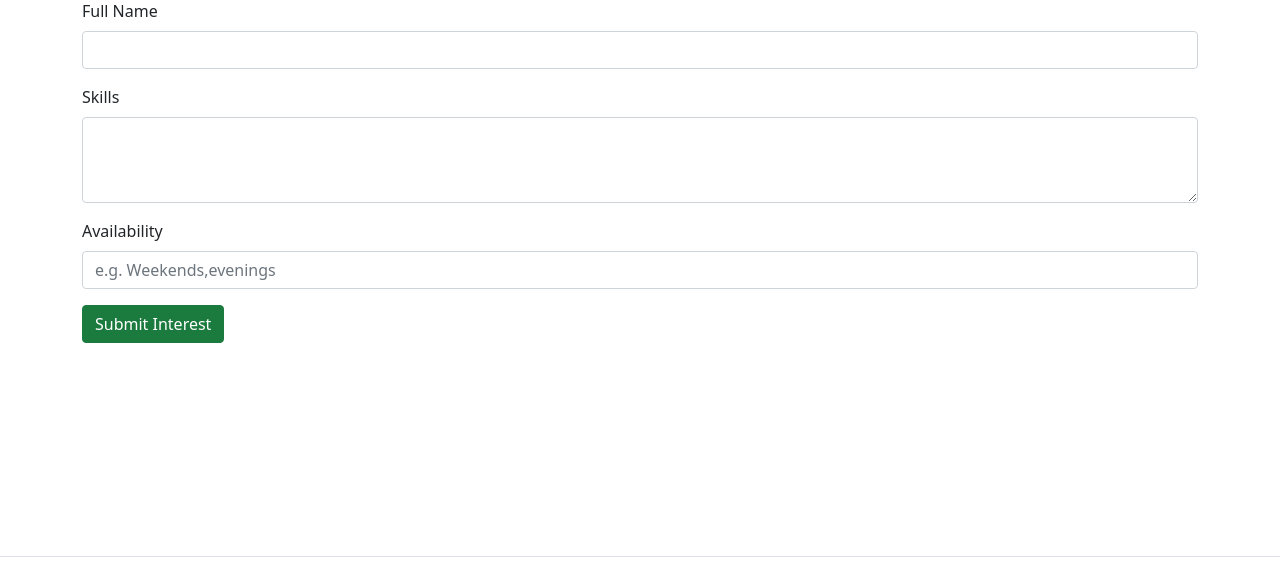
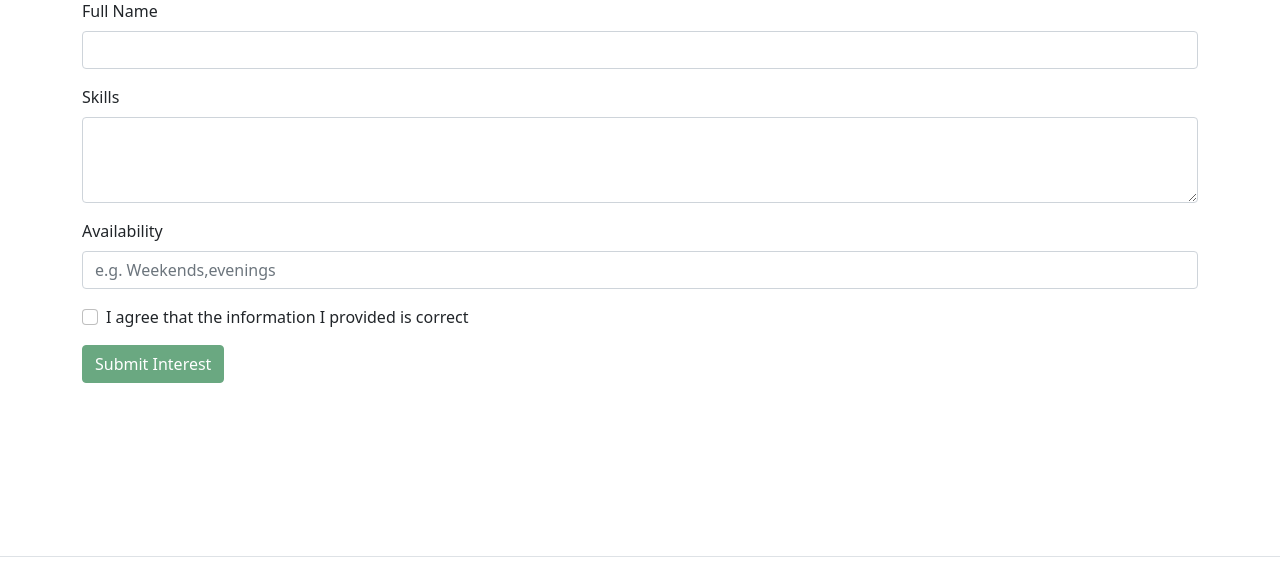
Before and after one commit to prudencezwivhuya80/GiftOfTheGivers-, an ASP.NET Core app: page /Home/Volunteer in a window 1280 px wide. Shown: the part 183-760 px from the top of the page. Run offline with ASP.NET Core 8, Linux system fonts and the light colour scheme; style sheets or scripts are compiled from the project's sources; some libraries are stand-ins or nearby versions.

Commit message:
Add terms checkbox to volunteer form

```diff
--- a/GiftOfTheGivers/Views/Home/Volunteer.cshtml
+++ b/GiftOfTheGivers/Views/Home/Volunteer.cshtml
@@ -8,20 +8,40 @@
 <form asp-controller="Home" asp-action="Volunteer" method="post">
     <div class="mb-3">
         <label class="form-label">Full Name</label>
-        <input type="text" name="FullName" class="form-control" required/>
+        <input type="text" name="FullName" class="form-control" required />
 
     </div>
 
     <div class="mb-3">
         <label class="form-label">Skills</label>
         <textarea name="Skills" class="form-control" rows="3" placeholder="e.g. First aid ,driving ,logistics" required> </textarea>
-</div>
+    </div>
 
     <div class="mb-3">
         <label class="form-label">Availability</label>
-        <input type="text" name="Availability" class="form-control" placeholder="e.g. Weekends,evenings" required/>
+        <input type="text" name="Availability" class="form-control" placeholder="e.g. Weekends,evenings" required />
 
     </div>
-     <button type="submit" class="btn btn-primary">Submit Interest</button>
+
+    <div class="form-check mb-3">
+        <input type="checkbox" class="form-check-input" id="agreeTerms" onclick="toggleSubmit()" />
+        <label class="form-check-label" for="agreeTerms">
+            I agree that the information I provided is correct
+        </label>
+    </div>
+
+    <script>
+        function toggleSubmit() {
+            var checkbox = document.getElementById("agreeTerms");
+            var button = document.getElementById("volunteerSubmit");
+            button.disabled = !checkbox.checked;
+        }
+
+        window.onload = function () {
+            document.getElementById("volunteerSubmit").disabled = true;
+        };
+    </script>
+
+    <button type="submit" class="btn btn-primary" id="volunteerSubmit">Submit Interest</button>
 
 </form>
```
